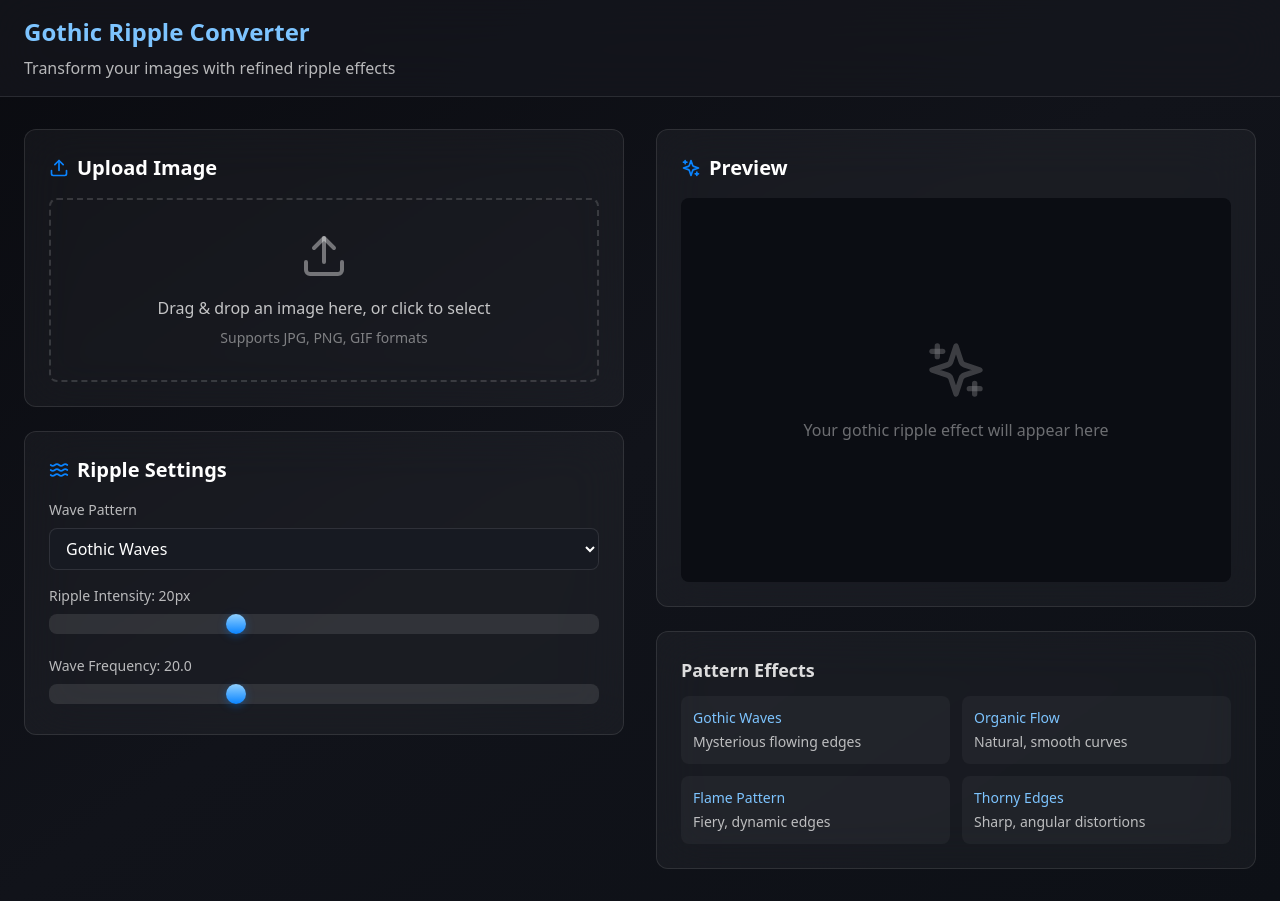
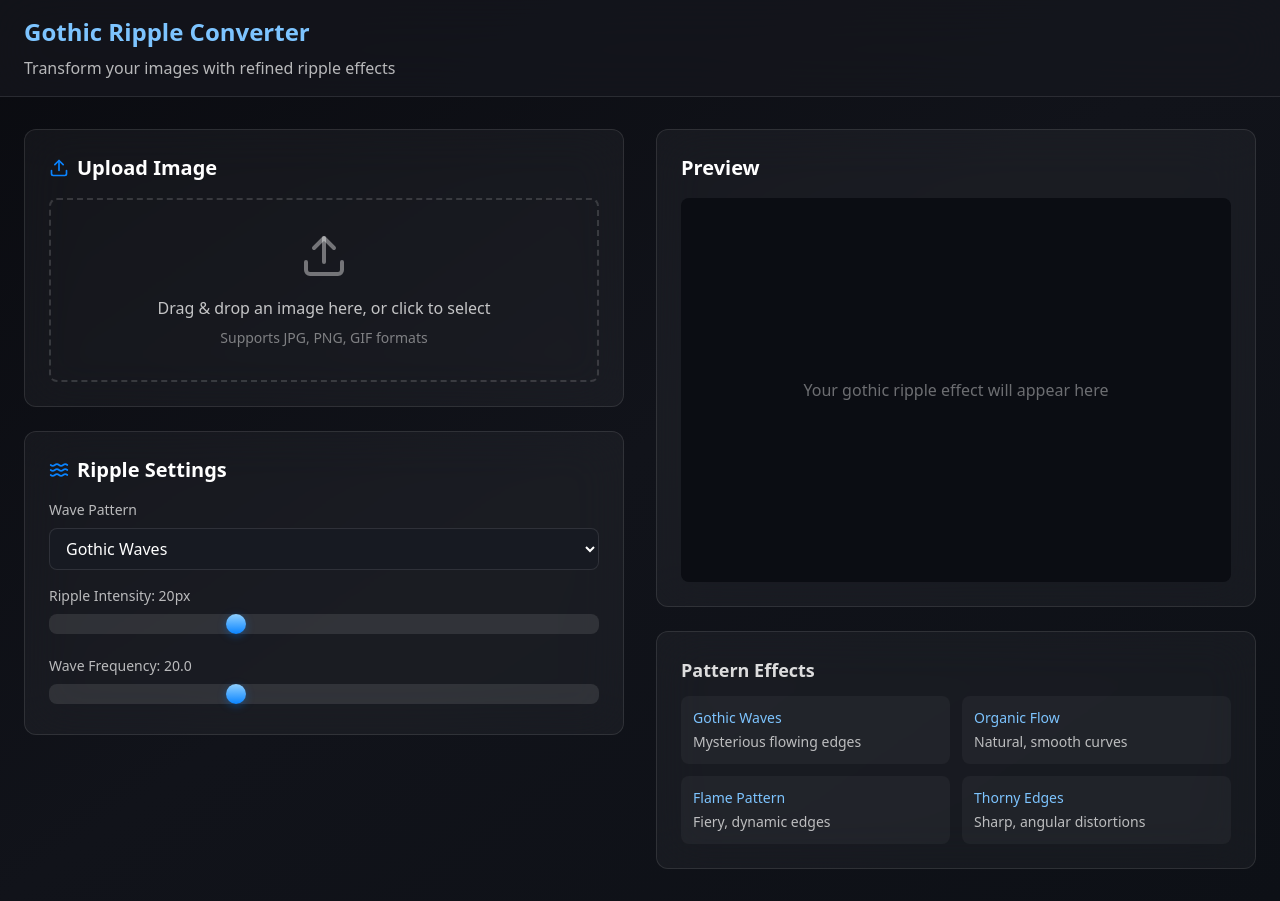
Before and after one commit to tokenfree/gothicripplecornerconverter, a React (Vite) app: page / in a window 1280 px wide. Built offline with nearby package versions, Linux system fonts and the light colour scheme.

Commit message:
Update App.tsx

```diff
--- a/src/App.tsx
+++ b/src/App.tsx
@@ -1,5 +1,5 @@
 import React, { useState, useRef, useCallback, useEffect } from 'react';
-import { Upload, Download, RotateCw, Waves, Sparkles } from 'lucide-react';
+import { Upload, Download, RotateCw, Waves } from 'lucide-react';
 
 function App() {
   const [image, setImage] = useState<HTMLImageElement | null>(null);
@@ -260,10 +260,7 @@ function App() {
           <div className="space-y-6">
             <div className="rounded-xl border border-white/10 bg-white/[0.04] p-6 backdrop-blur-xl">
               <div className="mb-4 flex items-center justify-between">
-                <h2 className="flex items-center text-xl font-semibold">
-                  <Sparkles className="mr-2 h-5 w-5 text-[#0A84FF]" />
-                  Preview
-                </h2>
+                <h2 className="text-xl font-semibold">Preview</h2>
                 {processedImage && (
                   <button
                     onClick={downloadImage}
@@ -295,7 +292,6 @@ function App() {
                   </div>
                 ) : (
                   <div className="text-center text-white/40">
-                    <Sparkles className="mx-auto mb-4 h-16 w-16 opacity-50" />
                     <p>Your gothic ripple effect will appear here</p>
                   </div>
                 )}
```
